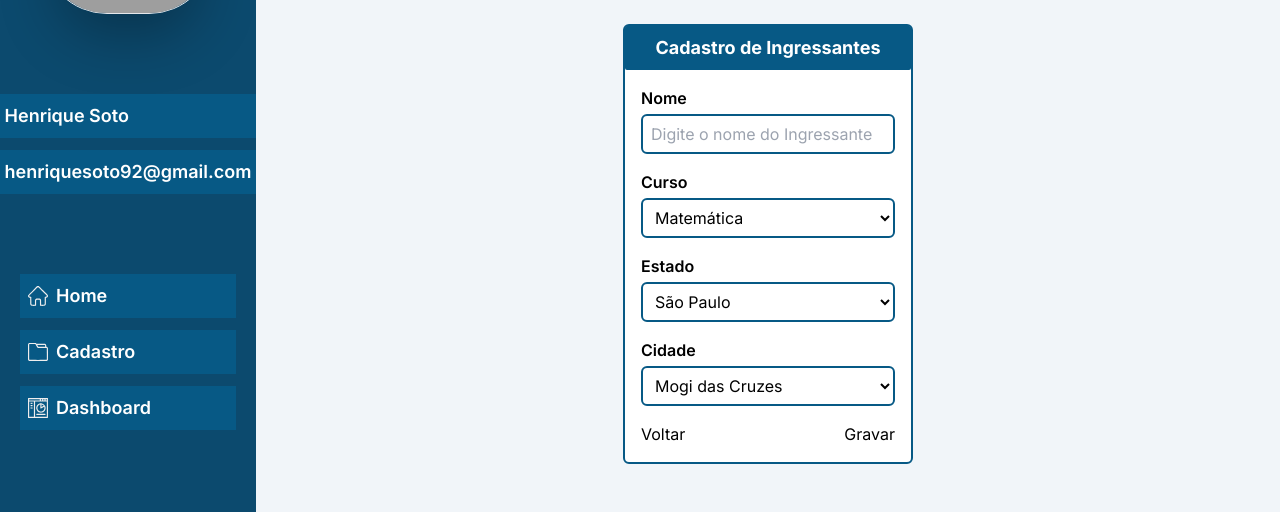
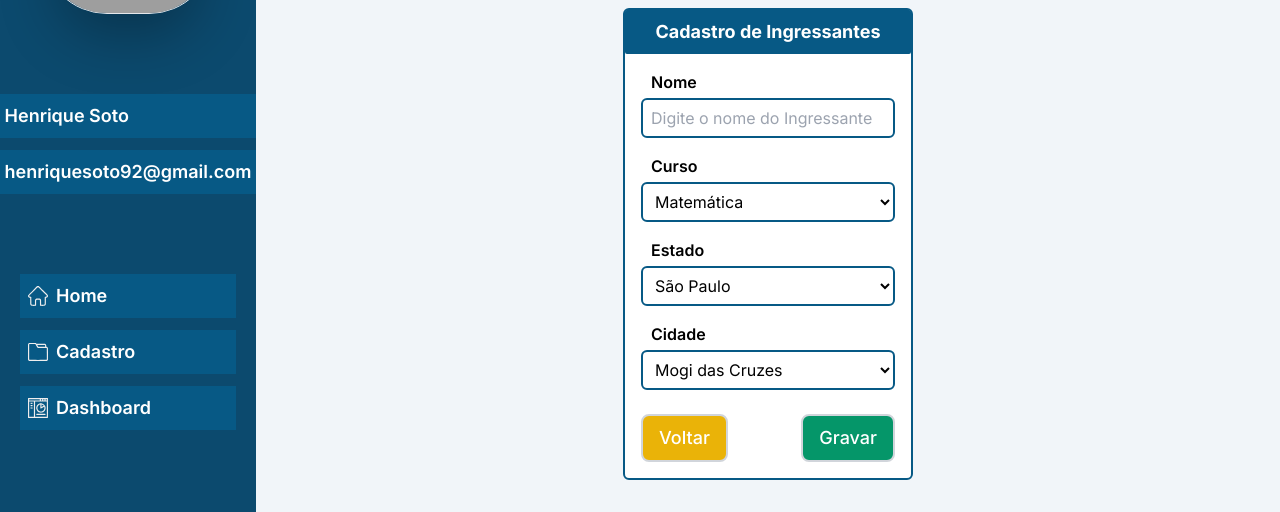
Before and after one commit to Henriquesoto92/Desafio-React.Js, a Next.js app: page /cadastro in a window 1280 px wide. Shown: the part 156-668 px from the top of the page. Built offline with nearby package versions, Linux system fonts and the light colour scheme; grey boxes are pictures that could not be loaded.

Commit message:
trabahlando no dashboard

```diff
--- a/src/app/cadastro/form/index.tsx
+++ b/src/app/cadastro/form/index.tsx
@@ -1,11 +1,13 @@
 "use client";
 
+import { useState } from "react";
 import { dataCoutryCity, dataCurse } from "@/Mock/Ingressantes";
 import { Button, Select } from "@/components";
 import Input from "@/components/Input";
-import { useState } from "react";
+import { useRouter } from "next/navigation";
 
 const Form = () => {
+  const router = useRouter();
   const [name, setName] = useState<string>("");
   const [CurseSelected, setCurseSelected] = useState<number>(1);
   const [countrySelected, setCountrySelected] = useState<number>(1);
@@ -57,12 +59,20 @@ const Form = () => {
           onChange: (e) => setCitySelected(Number(e.target.value)),
         }}
       />
-      <div className="flex justify-between w-full">
+      <div className="flex justify-between w-full mt-2">
         <Button
+          classProps="bg-yellow-500 hover:bg-yellow-400"
           text="Voltar"
-          propsButton={{ type: "reset", onClick: () => {} }}
+          propsButton={{
+            type: "reset",
+            onClick: () => router.push("/"),
+          }}
         />
-        <Button text="Gravar" propsButton={{ type: "submit" }} />
+        <Button
+          classProps="bg-emerald-600 hover:bg-emerald-500"
+          text="Gravar"
+          propsButton={{ type: "submit" }}
+        />
       </div>
     </form>
   );
--- a/src/app/dashboard/page.tsx
+++ b/src/app/dashboard/page.tsx
@@ -1,3 +1,27 @@
 export default function DashboardPage() {
-  return <div className="w-fit">isso aqui é o DashboardPage</div>;
+  return (
+    <div className="flex flex-col w-full h-full gap-4 p-8 min-h-screen bg-slate-100">
+      <h1 className="text-4xl font-bold col-span-4">Controle geral</h1>
+      <div className="w-full h-full">
+        <div className="grid grid-cols-4 grid-rows-3 gap-8 h-full overflow-auto">
+          <div className="bg-blue-900" />
+          <div className="bg-blue-900" />
+          <div className="bg-blue-900" />
+          <div className="flex flex-col items-center justify-center gap-2 bg-white p-4">
+            <div className="text-lg">Total de Inscritos</div>
+            <div className=" w-full text-4xl font-bold text-center">1255</div>
+          </div>
+          <div className="col-span-3 bg-white flex justify-center items-center px-4">
+            central
+          </div>
+          <div className="bg-white row-span-2 flex items-center justify-center">
+            central
+          </div>
+          <div className="col-span-3 bg-white flex justify-center items-center px-4">
+            central
+          </div>
+        </div>
+      </div>
+    </div>
+  );
 }
--- a/src/app/layout.tsx
+++ b/src/app/layout.tsx
@@ -54,7 +54,7 @@ export default function RootLayout({
             </nav>
           </div>
           <hr />
-          <div className="grid place-content-center w-full min-h-screen bg-slate-100">
+          <div className="flex items-center justify-center w-full min-h-screen bg-slate-100">
             <Hamburguer />
             {children}
           </div>
--- a/src/components/Avatar/index.tsx
+++ b/src/components/Avatar/index.tsx
@@ -3,7 +3,7 @@ import Image from "next/image";
 
 const Avatar: React.FC = () => {
   return (
-    <div className="rounded-full w-25 h-25 border shadow-[0_35px_60px_-15px_rgba(0,0,0,0.3)] flex overflow-hidden ">
+    <div className="rounded-full w-25 h-25 border shadow-[0_35px_60px_-15px_rgba(0,0,0,0.3)] flex overflow-hidden">
       <Image
         src="/profile.jpg"
         height={170}
--- a/src/components/Button/index.tsx
+++ b/src/components/Button/index.tsx
@@ -1,13 +1,24 @@
 import React from "react";
 
 type IProps = {
+  classProps: string;
   text: string;
   propsButton?: React.ButtonHTMLAttributes<HTMLButtonElement>;
 };
 
 const Button: React.FC<IProps> = (props) => {
   return (
-    <button className="flex flex-col gap-2" {...props.propsButton}>
+    <button
+      className={`
+      ${props.classProps}
+      py-2 px-4 h-fit w-fit border-2 border-gray-300 rounded-lg text-lg font-medium transition-all duration-300
+      ${
+        props.propsButton?.disabled
+          ? "hover:bg-gray-200 text-gray-400 bg-gray-200 pointer-events-none select-none"
+          : "cursor-pointer text-white"
+      }`}
+      {...props.propsButton}
+    >
       {props.text}
     </button>
   );
--- a/src/components/Label/index.tsx
+++ b/src/components/Label/index.tsx
@@ -10,7 +10,7 @@ const Label: React.FC<IProps> = (props) => {
     <label
       htmlFor={props.label}
       {...props.propsLabel}
-      className="font-semibold"
+      className="font-semibold ml-2.5"
     >
       {props.label}
     </label>
--- a/src/components/NavLink/index.tsx
+++ b/src/components/NavLink/index.tsx
@@ -13,7 +13,7 @@ const NavLink: React.FC<IProps> = (props) => {
     <li>
       <Link
         href={props.href}
-        className="flex items-center bg-sky-800 gap-2 mx-5 p-2 "
+        className="flex items-center bg-sky-800 gap-2 mx-5 p-2 hover:bg-sky-700 transition-all duration-300"
       >
         <Image
           src={props.icon}
--- a/src/styles/globals.css
+++ b/src/styles/globals.css
@@ -1,18 +1,6 @@
 @tailwind base;
 @tailwind components;
 @tailwind utilities;
-
-:root {
-  --foreground-rgb: 0, 0, 0;
-  --background-rgb: 255, 255, 255;
-}
-
-@media (prefers-color-scheme: dark) {
-  :root {
-    --foreground-rgb: 255, 255, 255;
-    --background-rgb: 0, 0, 0;
-  }
-}
 
 body {
   color: rgb(var(--foreground-rgb));
```
